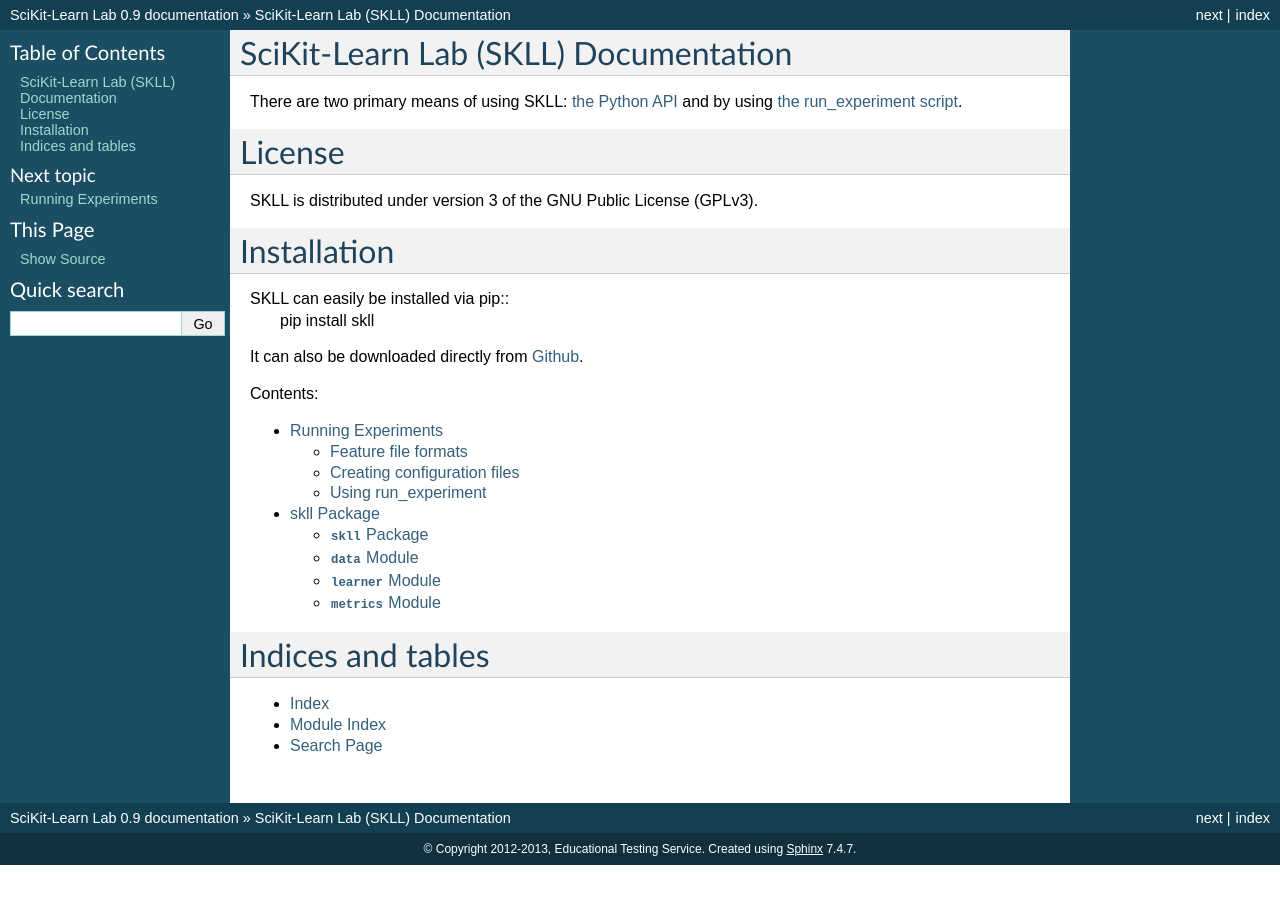
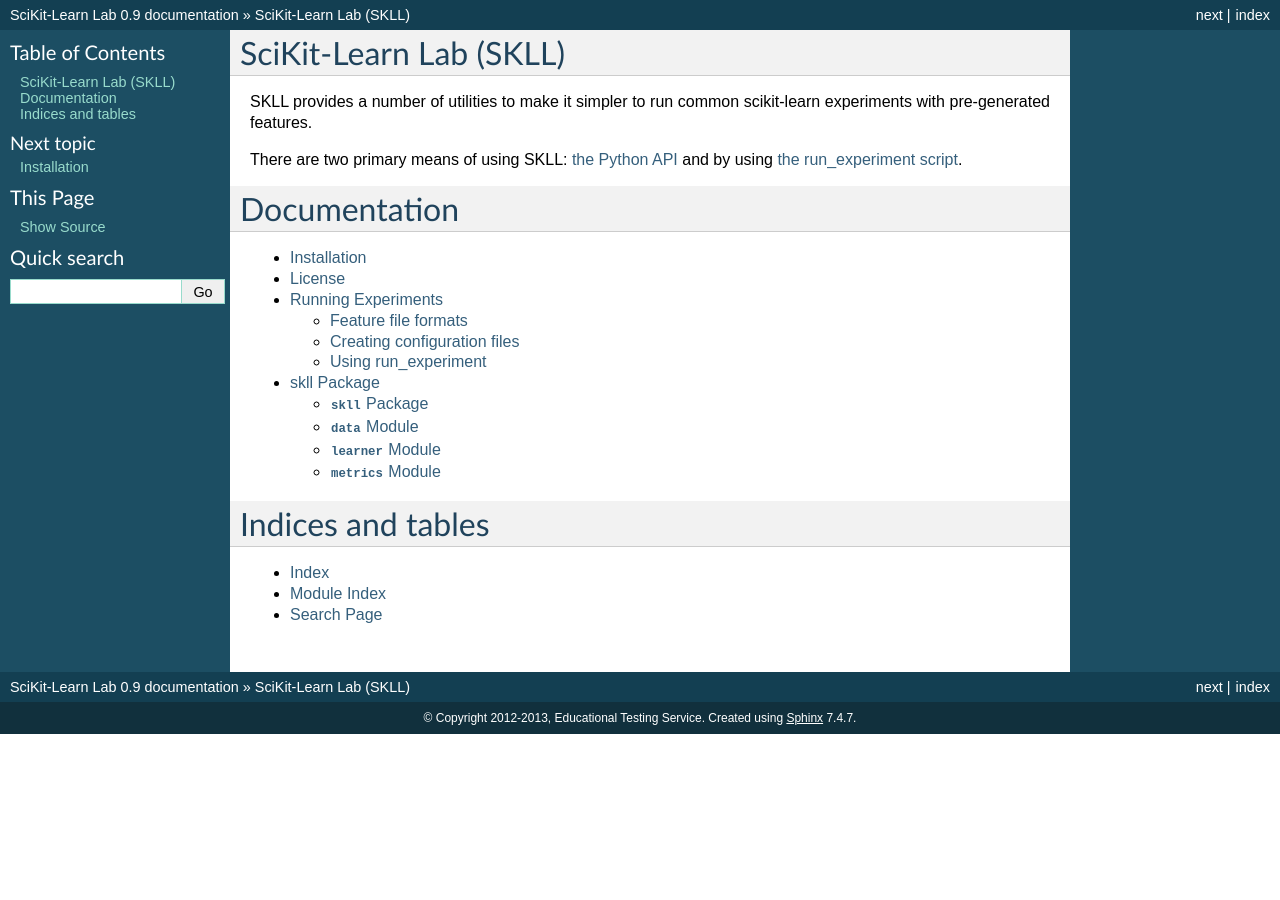
Before and after one commit to EducationalTestingService/skll, a Sphinx documentation site: the page built from doc/index.rst, in a window 1280 px wide. Built offline with Sphinx 7.4.7, drawn with Linux system fonts in a browser that asks for light colours.

Commit message:
Reworked documentation a bit.

```diff
--- a/doc/index.rst
+++ b/doc/index.rst
@@ -1,32 +1,23 @@
 .. SciKit-Learn Lab documentation master file, created by
    sphinx-quickstart on Tue Jul 16 09:06:32 2013.
 
-SciKit-Learn Lab (SKLL) Documentation
-=====================================
+SciKit-Learn Lab (SKLL)
+=======================
+
+SKLL provides a number of utilities to make it simpler to run
+common scikit-learn experiments with pre-generated features.
 
 There are two primary means of using SKLL: :doc:`the Python API <skll>` and by
 using :doc:`the run_experiment script <run_experiment>`.
 
 
-License
-=======
-SKLL is distributed under version 3 of the GNU Public License (GPLv3).
-
-
-Installation
-============
-SKLL can easily be installed via pip::
-	pip install skll
-
-It can also be downloaded directly from
-`Github <http://github.com/EducationalTestingService/skll>`_.
-
-
-Contents:
+Documentation
+=============
 
 .. toctree::
    :maxdepth: 4
 
+   getting_started
    run_experiment
    skll
 
```
Also changed, not shown: doc/getting_started.rst (added, +13 -0 lines), 12 other files.
